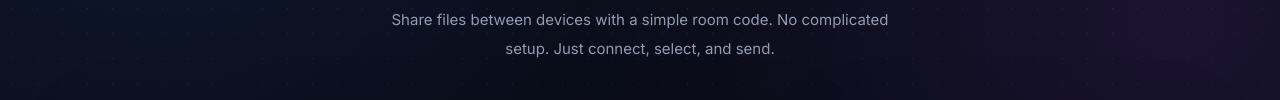
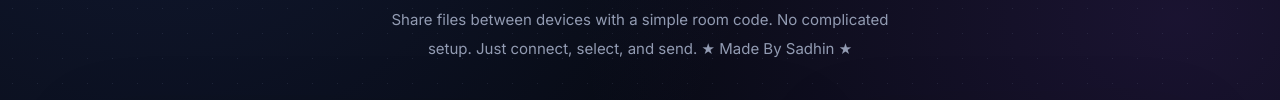
Before and after one commit to webdesigner74/airdrop-pro, a website: page index.html in a window 1280 px wide. Shown: the part 354-454 px from the top of the page. Drawn offline with Linux system fonts and the light colour scheme.

Commit message:
index.html

```diff
--- a/index.html
+++ b/index.html
@@ -457,6 +457,7 @@ footer {
   <p>
     Share files between devices with a simple room code.
     No complicated setup. Just connect, select, and send.
+    ★ Made By Sadhin ★
   </p>
 </header>
 
```
